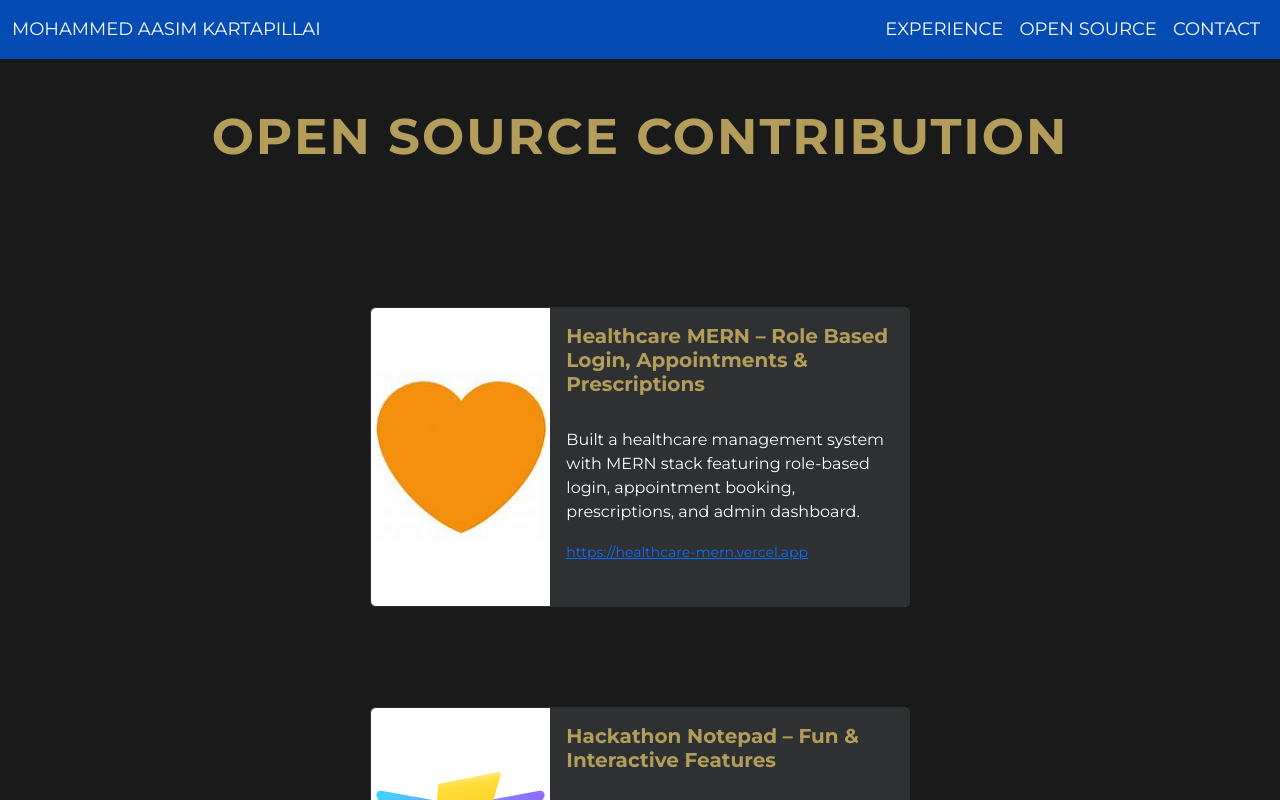
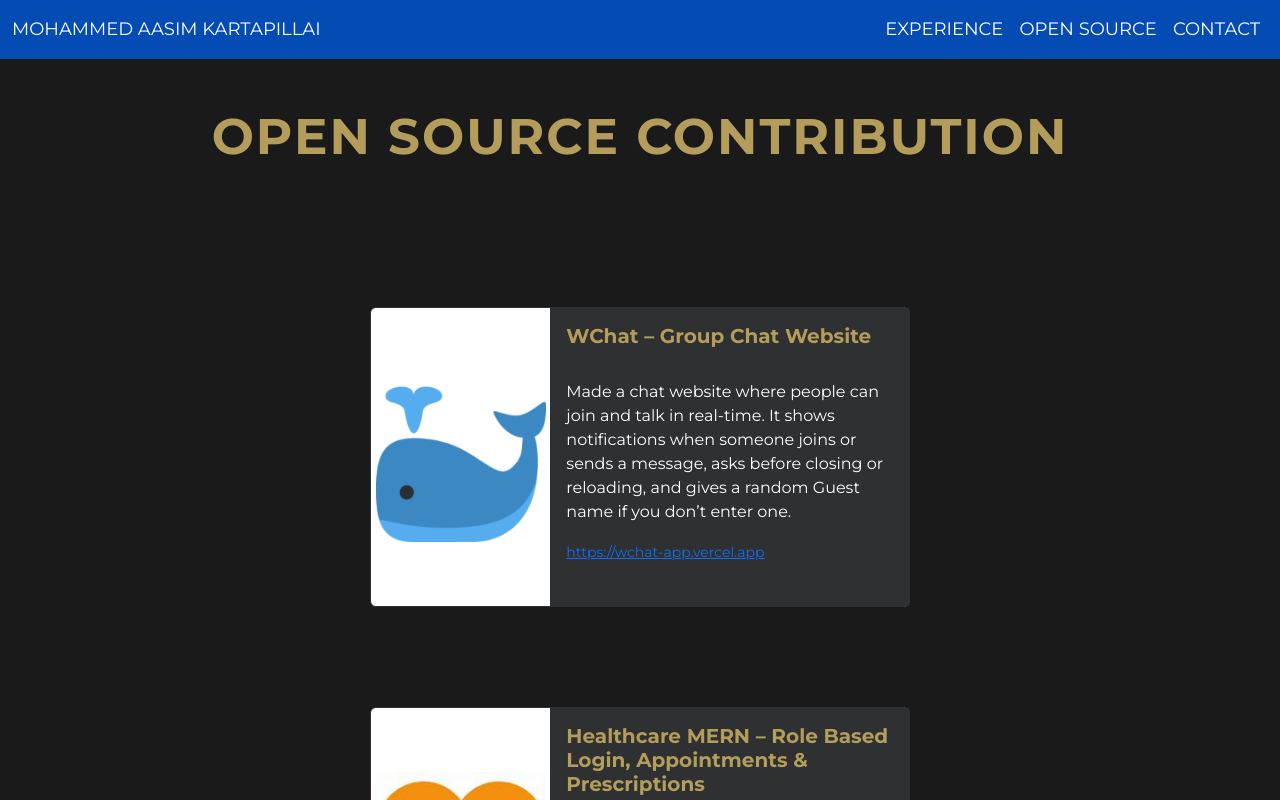
Before and after one commit to userx0y/aasim-portfolio, a React (Vite) app in the folder portfolio/: page /projects in a window 1280 px wide. Shown: the top 800 px of the page. Built offline with nearby package versions, Linux system fonts and the light colour scheme.

Commit message:
Added a new project in open source module - WChat

```diff
--- a/portfolio/src/pages/Projects.jsx
+++ b/portfolio/src/pages/Projects.jsx
@@ -9,6 +9,31 @@ const Projects = () => {
     <>
     <div className="container-fluid pt-5" style={{backgroundColor: '#1a1a1a', height: '200px'}}>
         <h1 data-aos="fade-in" className='text-center page-title' style={{fontFamily: 'Montserrat', margin: '0px 0px', color : 'rgb(180, 157, 91)', fontSize: '50px', letterSpacing: '2px', fontWeight: 700, textTransform: 'uppercase'}}>open source contribution</h1>
+    </div>
+        <div className="container-fluid d-flex pt-5 card-2" style={{backgroundColor: '#1a1a1a', height: '400px', justifyContent: 'center'}}>
+    <div class="card mb-3 card-1-size" data-aos="zoom-in" style={{maxWidth: "540px", height: '300px', color: 'white', border: '1px solid rgb(47, 48, 49)'}}>
+        <div class="row g-0" style={{height: '100%'}}>
+        <div class="col-md-4" style={{display: 'flex', alignItems: 'center', justifyContent: 'center'}}>
+            <img src="../../assets/wchat-logo.png" class="img-fluid rounded-start" alt="noimage" style={{objectFit: 'contain', height: '170px'}}/>
+        </div>
+        <div class="col-md-8">
+            <div class="card-body text-white" style={{backgroundColor: 'rgb(47, 48, 49)', height: '100%', fontFamily: "'Montserrat'"}}>
+            <h5 class="card-title">
+                <b style={{color: 'rgb(180, 157, 91)'}}>WChat – Group Chat Website</b>
+            </h5>
+            <br />
+            <p class="card-text">
+                Made a chat website where people can join and talk in real-time. It shows notifications when someone joins or sends a message, asks before closing or reloading, and gives a random Guest name if you don’t enter one.
+            </p>
+            <p class="card-text">
+                <small class="text-body-secondary">
+                <a href="https://wchat-app.vercel.app" target="_blank" rel="noopener noreferrer">https://wchat-app.vercel.app</a>
+                </small>
+            </p>
+            </div>
+        </div>
+        </div>
+    </div>
     </div>
     <div className="container-fluid d-flex pt-5 card-2" style={{backgroundColor: '#1a1a1a', height: '400px', justifyContent: 'center'}}>
     <div class="card mb-3 card-1-size" data-aos="zoom-in" style={{maxWidth: "540px", height: '300px', color: 'white', border: '1px solid rgb(47, 48, 49)'}}>
@@ -23,7 +48,7 @@ const Projects = () => {
             </h5>
             <br />
             <p class="card-text">
-                Built a healthcare management system with MERN stack featuring role-based login, appointment booking, prescriptions, and admin dashboard.          </p>
+                Built a healthcare management system with MERN stack featuring role-based login, appointment booking, prescriptions, and admin dashboard.</p>
             <p class="card-text">
                 <small class="text-body-secondary">
                 <a href="https://healthcare-mern.vercel.app" target="_blank" rel="noopener noreferrer">https://healthcare-mern.vercel.app</a>
```
Also changed, not shown: portfolio/public/assets/wchat-logo.png (added).
